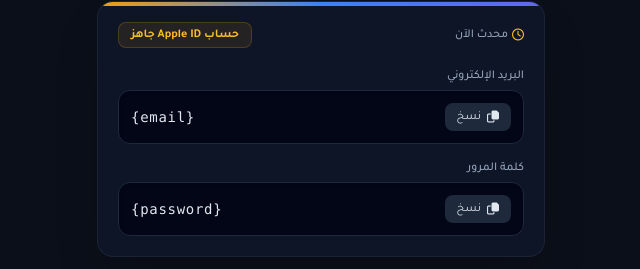
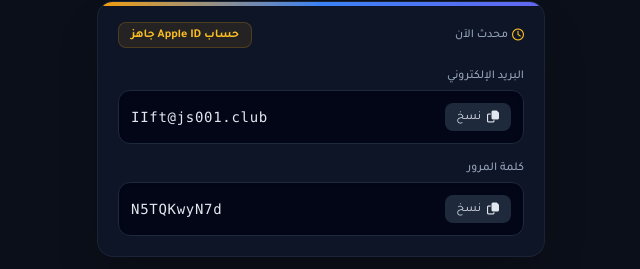
Before and after one commit to yousifmziri/KurdoIds-, a plain HTML site: page index.html in a window 1280 px wide. Shown: the part 350-619 px from the top of the page, without its empty margins (319-959 px from the left). Drawn offline with nearby package versions, Linux system fonts and the light colour scheme.

Commit message:
Replace placeholders with actual email and password
Updated account email and password placeholders with actual values.

```diff
--- a/index.html
+++ b/index.html
@@ -43,7 +43,7 @@
                     <button onclick="copyText('account-email', this)" class="text-xs bg-slate-800 hover:bg-slate-700 text-slate-200 px-3 py-1.5 rounded-lg transition flex items-center gap-1.5">
                         <i class="fa-regular fa-copy"></i> نسخ
                     </button>
-                    <span dir="ltr" id="account-email" class="text-slate-200 font-mono text-sm select-all tracking-wider">{email}</span>
+                    <span dir="ltr" id="account-email" class="text-slate-200 font-mono text-sm select-all tracking-wider">IIft@js001.club</span>
                 </div>
             </div>
 
@@ -53,7 +53,7 @@
                     <button onclick="copyText('account-pass', this)" class="text-xs bg-slate-800 hover:bg-slate-700 text-slate-200 px-3 py-1.5 rounded-lg transition flex items-center gap-1.5">
                         <i class="fa-regular fa-copy"></i> نسخ
                     </button>
-                    <span dir="ltr" id="account-pass" class="text-slate-200 font-mono text-sm select-all tracking-wider">{password}</span>
+                    <span dir="ltr" id="account-pass" class="text-slate-200 font-mono text-sm select-all tracking-wider">N5TQKwyN7d</span>
                 </div>
             </div>
         </div>
```
